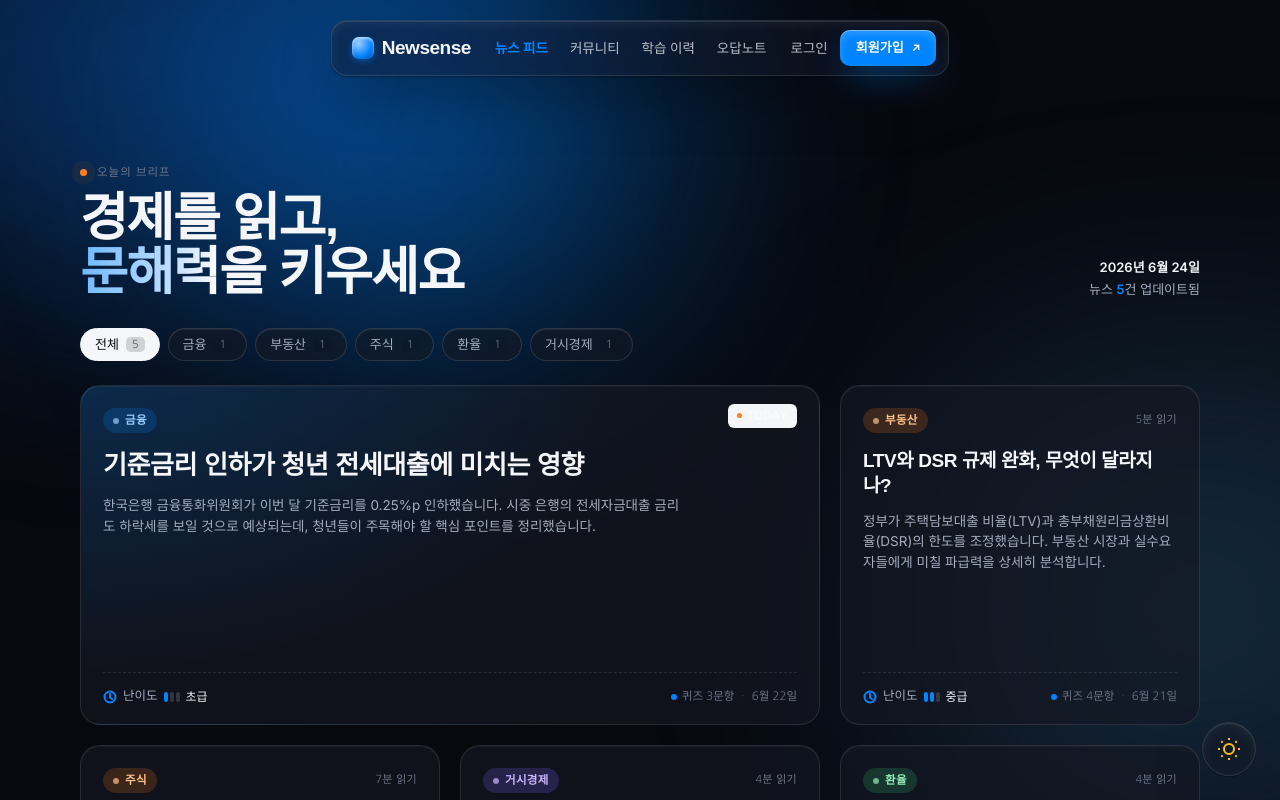
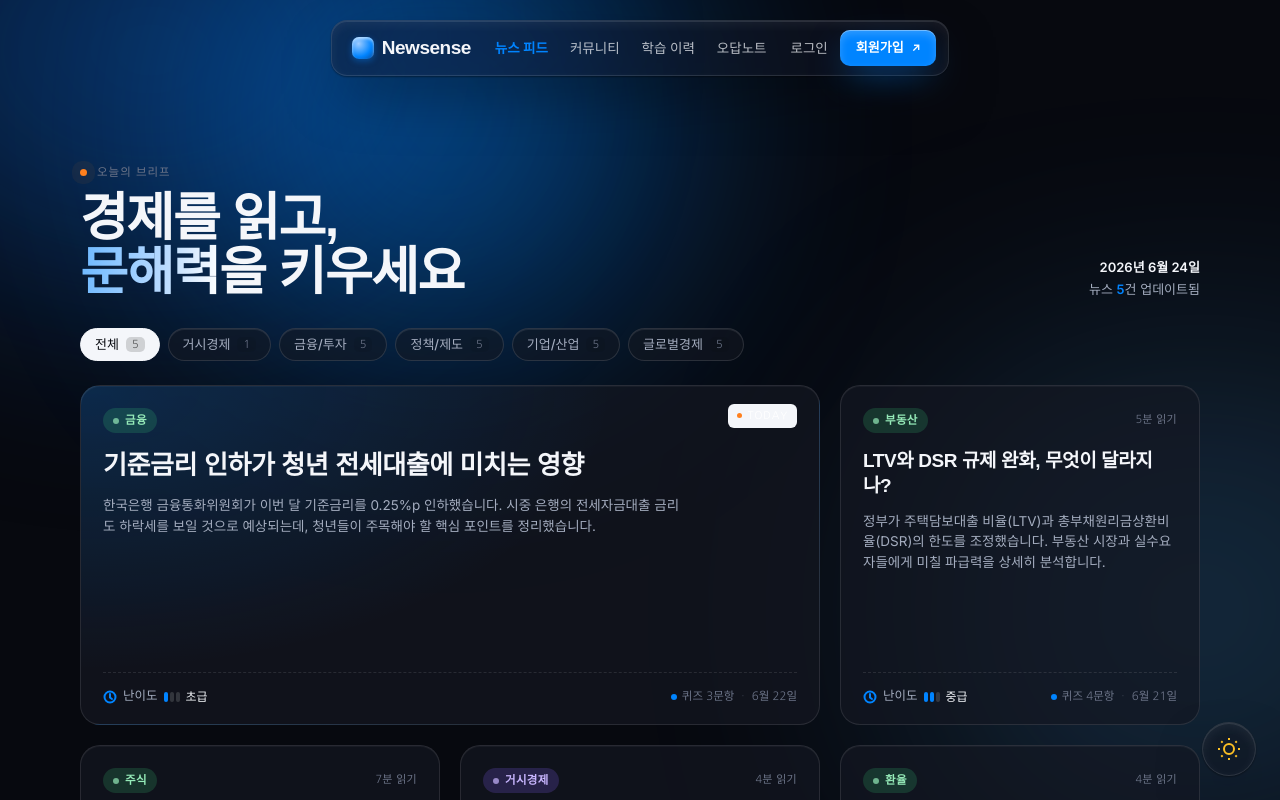
Before and after one commit to Sungw0o/Newsense, a Vue app in the folder frontend/: page / in a window 1280 px wide. Shown: the top 800 px of the page. Built offline with nearby package versions, Linux system fonts and the light colour scheme; no server answers; a web font is replaced by a local one.

Commit message:
fix: sync frontend categories with backend enum

```diff
--- a/frontend/src/components/article/ArticleCard.vue
+++ b/frontend/src/components/article/ArticleCard.vue
@@ -10,8 +10,11 @@ const emit = defineEmits(['click'])
 
 const categoryTag = computed(() => {
   const map = {
-    '금융': 'eco', '경제': 'eco', '부동산': 'estate',
-    '주식': 'stock', '환율': 'fx', '거시경제': 'macro', '정책': 'policy',
+    '거시경제': 'macro',
+    '금융/투자': 'eco',
+    '정책/제도': 'policy',
+    '기업/산업': 'stock',
+    '글로벌경제': 'fx',
   }
   return map[props.article.category] ?? 'default'
 })
--- a/frontend/src/components/common/BaseBadge.vue
+++ b/frontend/src/components/common/BaseBadge.vue
@@ -14,11 +14,11 @@ const props = defineProps({
 })
 
 const categoryThemes = {
-  '금융': 'bg-primary-500/10 border-primary-500/20 text-primary-400',
-  '부동산': 'bg-amber-500/10 border-amber-500/20 text-amber-400',
-  '주식': 'bg-brand-500/10 border-brand-500/20 text-brand-400',
-  '환율': 'bg-secondary-500/10 border-secondary-500/20 text-secondary-400',
-  '거시경제': 'bg-indigo-500/10 border-indigo-500/20 text-indigo-400',
+  '거시경제':   'bg-indigo-500/10 border-indigo-500/20 text-indigo-400',
+  '금융/투자':  'bg-primary-500/10 border-primary-500/20 text-primary-400',
+  '정책/제도':  'bg-amber-500/10 border-amber-500/20 text-amber-400',
+  '기업/산업':  'bg-brand-500/10 border-brand-500/20 text-brand-400',
+  '글로벌경제': 'bg-secondary-500/10 border-secondary-500/20 text-secondary-400',
 }
 
 const difficultyThemes = {
--- a/frontend/src/views/HomeView.vue
+++ b/frontend/src/views/HomeView.vue
@@ -9,7 +9,7 @@ const router = useRouter()
 const articleStore = useArticleStore()
 const { articles, isLoading, hasMore, filters } = storeToRefs(articleStore)
 
-const categories = ['전체', '금융', '부동산', '주식', '환율', '거시경제']
+const categories = ['전체', '거시경제', '금융/투자', '정책/제도', '기업/산업', '글로벌경제']
 
 const mockArticles = ref([
   {
--- a/frontend/src/views/MyPageView.vue
+++ b/frontend/src/views/MyPageView.vue
@@ -13,12 +13,11 @@ const email = ref('')
 const subPlan = ref('Standard Plan (Free)')
 
 const categories = ref([
-  { id: 'FINANCE', name: '금융' },
-  { id: 'REAL_ESTATE', name: '부동산' },
-  { id: 'STOCK', name: '주식' },
-  { id: 'EXCHANGE_RATE', name: '환율' },
-  { id: 'ECONOMY', name: '거시경제' },
-  { id: 'MONETARY_POLICY', name: '통화정책' },
+  { id: 'MACRO_ECONOMY', name: '거시경제' },
+  { id: 'FINANCE_INVESTMENT', name: '금융/투자' },
+  { id: 'POLICY_SYSTEM', name: '정책/제도' },
+  { id: 'COMPANY_INDUSTRY', name: '기업/산업' },
+  { id: 'GLOBAL_ECONOMY', name: '글로벌경제' },
 ])
 const selectedCategories = ref(new Set())
 
```
